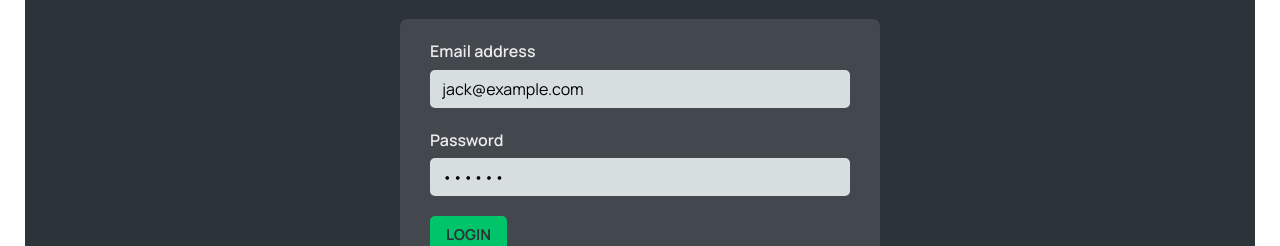
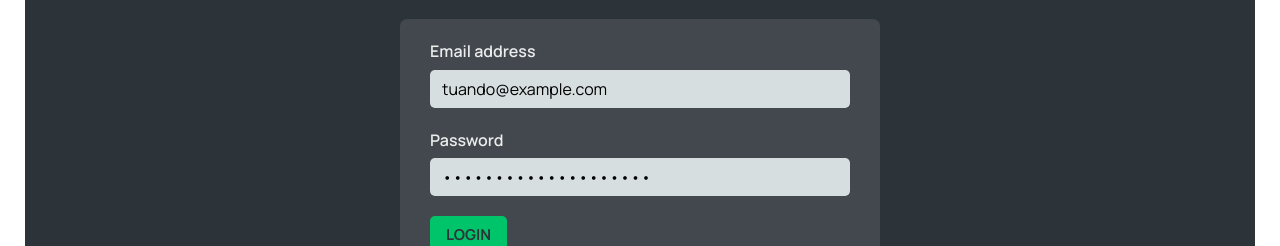
Before and after one commit to AnhtuanUit/React-Course-Learning-Parts, a React (Vite) app in the folder 11-worldwise/: page /login in a window 1280 px wide. Shown: the part 170-416 px from the top of the page. Built offline with nearby package versions, Linux system fonts and the light colour scheme; no server answers; the HTML template or start-up script is replaced by a standard one.

Commit message:
Update FAKE_USER data

```diff
--- a/11-worldwise/src/contexts/FakeAuthContext.jsx
+++ b/11-worldwise/src/contexts/FakeAuthContext.jsx
@@ -20,10 +20,11 @@ const initialState = {
 };
 
 const FAKE_USER = {
-  name: 'Jack',
-  email: 'jack@example.com',
-  password: 'qwerty',
-  avatar: 'https://i.pravatar.cc/100?u=zz',
+  name: 'Tuan',
+  email: 'tuando@example.com',
+  password: 'HighSecurityPassword',
+  avatar:
+    'https://www.notion.so/image/https%3A%2F%2Fprod-files-secure.s3.us-west-2.amazonaws.com%2F5e132ec7-6974-4943-80c1-9dcf9e5e05ae%2Fc7ccb019-db7d-451b-ab7a-c272fca78a45%2F48926316_1193648000784658_1279668802715385856_n.jpg?table=block&id=2221b0f6-0451-4c98-a3b8-219523485669&spaceId=5e132ec7-6974-4943-80c1-9dcf9e5e05ae&width=250&userId=40207143-4e8e-4f6b-907d-3221c72b46dd&cache=v2',
 };
 
 function AuthProvider({ children }) {
--- a/11-worldwise/src/pages/Login.jsx
+++ b/11-worldwise/src/pages/Login.jsx
@@ -7,8 +7,8 @@ import Button from '@src/components/Button';
 
 export default function Login() {
   // PRE-FILL FOR DEV PURPOSES
-  const [email, setEmail] = useState('jack@example.com');
-  const [password, setPassword] = useState('qwerty');
+  const [email, setEmail] = useState('tuando@example.com');
+  const [password, setPassword] = useState('HighSecurityPassword');
 
   const { login, isAuthenticated } = useAuth();
   const navigate = useNavigate();
```
